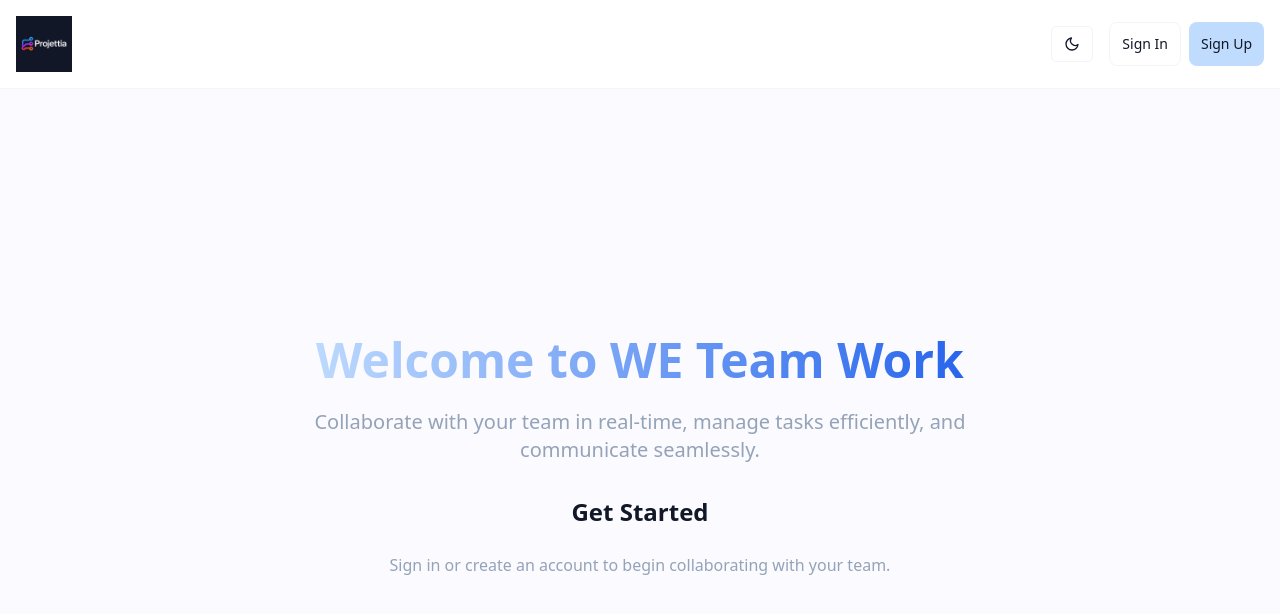
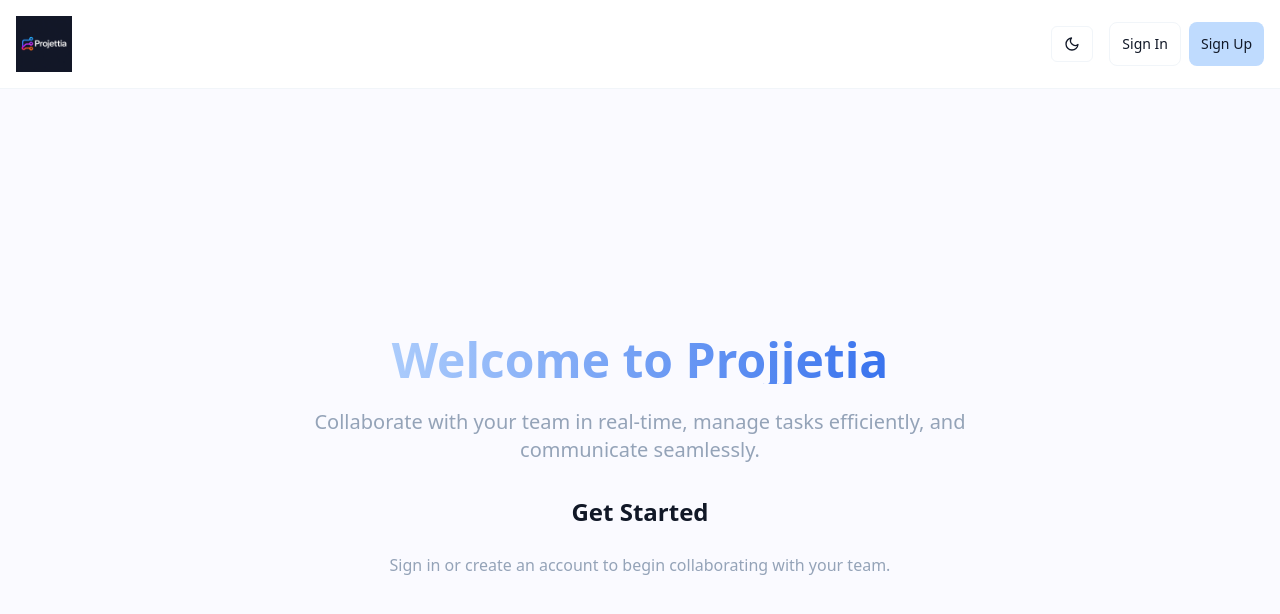
Before and after one commit to crisky94/projettia, a Next.js app: page / in a window 1280 px wide. Shown: the top 614 px of the page. Built offline with nearby package versions, Linux system fonts and the light colour scheme; no server answers.

Commit message:
feat: update application name and short name to Projjetia in homepage and manifest

```diff
--- a/app/page.js
+++ b/app/page.js
@@ -18,7 +18,7 @@ export default function Home() {
     <div className="min-h-[calc(100vh-4rem)] flex flex-col items-center justify-center px-4 py-8">
       <div className="text-center max-w-2xl mx-auto">
         <h1 className="text-3xl sm:text-4xl md:text-5xl font-bold mb-6 bg-gradient-to-r from-primary to-blue-600 bg-clip-text text-transparent">
-          Welcome to WE Team Work
+          Welcome to Projjetia
         </h1>
         <p className="text-base sm:text-lg md:text-xl text-muted-foreground mb-8 leading-relaxed">
           Collaborate with your team in real-time, manage tasks efficiently, and communicate seamlessly.
```
Also changed, not shown: public/manifest.json.
